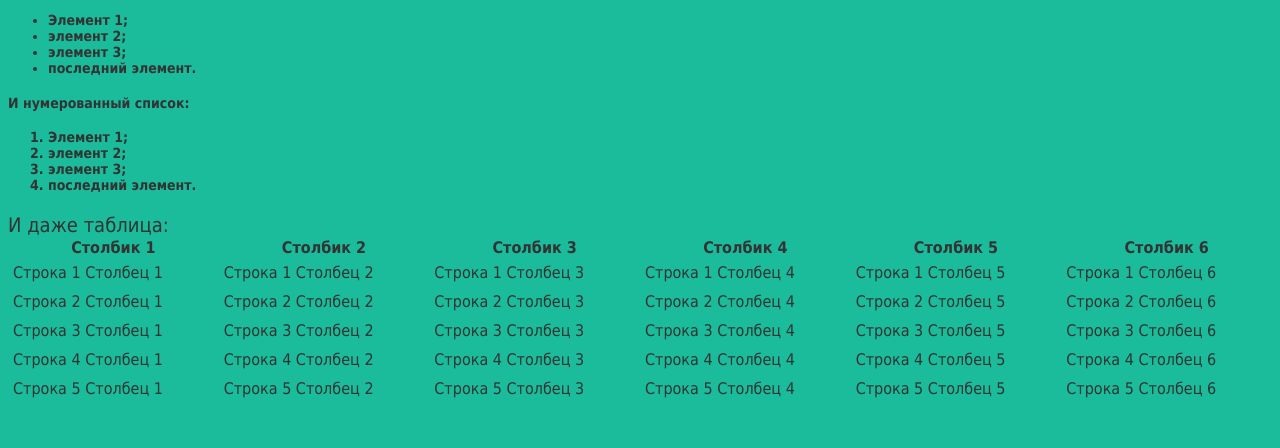
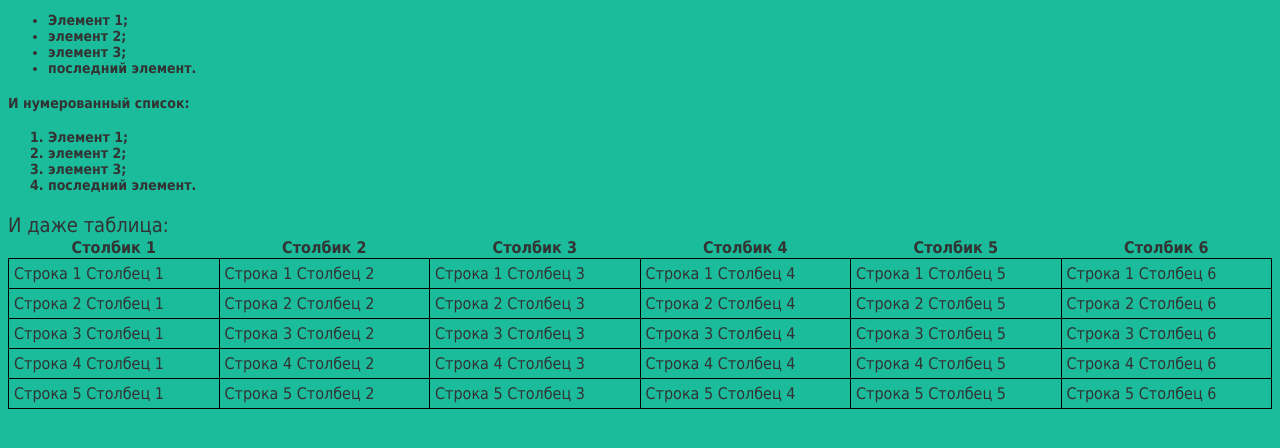
Before and after one commit to lquaro/stude_public, a Django app: page / in a window 1280 px wide. Shown: the part 245-693 px from the top of the page. Run offline with Django 5.2, Linux system fonts and the light colour scheme.

Commit message:
забыл про бордеры

```diff
--- a/AIS/lab2/firstwebpage/flatpages/static/index.css
+++ b/AIS/lab2/firstwebpage/flatpages/static/index.css
@@ -18,9 +18,11 @@ ul, ol {
 }
 table tr td {
     padding: 5px;
+    border: 1px solid black;
 }
 table {
 	width: 100%;
+    border-collapse: collapse;
 }
 
 img {
```
